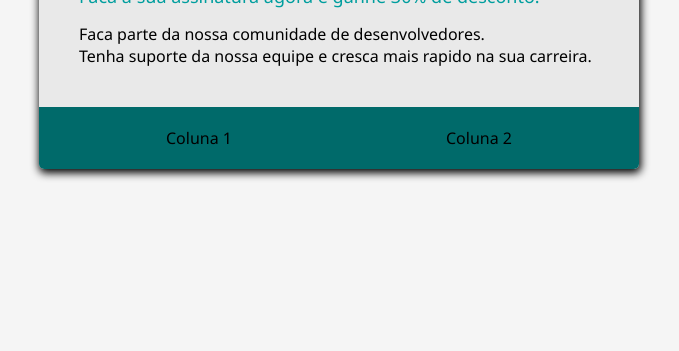
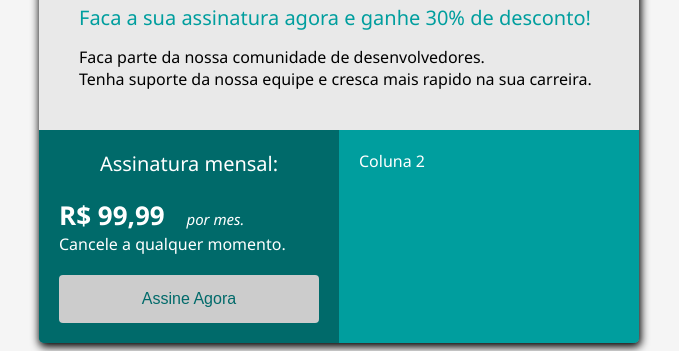
Before and after one commit to BrunoJGiacomini/bootcamp-devjr-modulo2, a plain HTML site: page index.html in a window 1280 px wide. Shown: the part 599-950 px from the top of the page, without its empty margins (301-980 px from the left). Before the commit the page ends 800 px from the top, so only its background shows below. Drawn offline with Linux system fonts and the light colour scheme.

Commit message:
closes #4 Tags button e span(primeira coluna)

```diff
--- a/index.html
+++ b/index.html
@@ -30,20 +30,66 @@
             display: flex;
             background-color: #006A6A;
             justify-content: space-around;
-            padding: 20px;
+
         }
         .header-title{
             color: #006F6F;
             font-size: 32px;
             font-weight: 700;
+            margin-bottom: 20px;
         }
         .header-subtitle{
             color: #009E9E;
-            font-size: 18px;
+            font-size: 20px;
             font-weight: 500;
             margin-bottom: 15px;
         }
+        .col-1{
+            background-color: #006A6A;
+            width: 50%;
+            padding: 20px;
+            color: #FFF;
+        }
+        .col-2{
+            background-color: #009E9E;
+            width: 50%;
+            padding: 20px;
+            color: #FFF;
+        }
+        .subscription-title{
+            font-size: 20px;
+            text-align: center;
+            margin-bottom: 20px;
+        }
+        .price{
+            font-size: 26px;
+            font-weight: 700;
+        }
+        .month{
+            font-size: 15px;
+            font-style: italic;
+            margin-left: 15px;
+        }
+        .button{
+            margin-top: 20px;
 
+            width: 100%;
+            padding: 15px 32px;
+
+            color: #006A6A;
+            background-color: #CCCCCC;
+
+            font-size: 16px;
+
+            border-radius: 4px;
+            border: none;
+
+            cursor: pointer;
+
+        }
+        .button:hover{
+            background-color: #E9E9E9;
+        }
     </style>
 </head>
 <body>
@@ -61,10 +107,21 @@
             </div>
         </div>
         <div class="flex-container">
-            <div>
-                Coluna 1
+            <div class="col-1">
+                <div class="subscription-title">
+                    Assinatura mensal:
+                </div>
+                <div>
+                    <span class="price"> R$ 99,99 </span>
+                    <span class="month">por mes.</span>
+                </div>
+                <div>
+                    Cancele a qualquer momento.
+                </div>
+
+                <button class="button">Assine Agora</button>
             </div>
-            <div>
+            <div class="col-2">
                 Coluna 2
             </div>
         </div>
```
